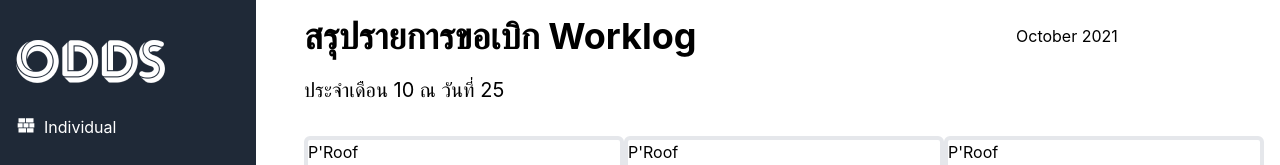
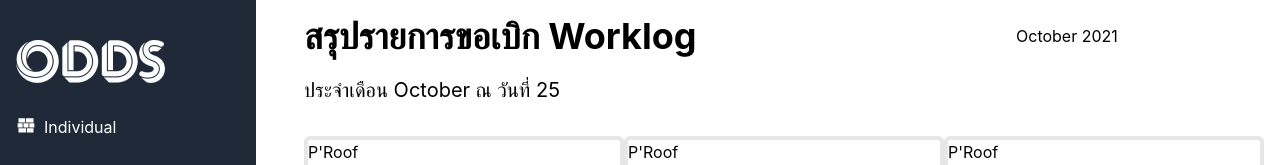
Before and after one commit to Fahlalla/workingrecord-fe, a React (Create React App) app: page /summary-payment in a window 1280 px wide. Shown: the top 165 px of the page. Built offline with nearby package versions, Linux system fonts and the light colour scheme.

Commit message:
Change month to local string

```diff
--- a/src/Component/WorklogSum.js
+++ b/src/Component/WorklogSum.js
@@ -2,7 +2,10 @@ const WorklogSum = (props) => {
   return (
     <div className="flex flex-col space-y-5 ">
       <div className="font-bold text-4xl">สรุปรายการขอเบิก Worklog</div>
-      <div className="text-xl">ประจำเดือน {(props.month.getMonth() + 1).toString()} ณ วันที่ 25</div>
+      <div className="text-xl">
+        ประจำเดือน {props.month.toLocaleString("default", { month: "long" })} ณ
+        วันที่ 25
+      </div>
     </div>
   );
 };
```
